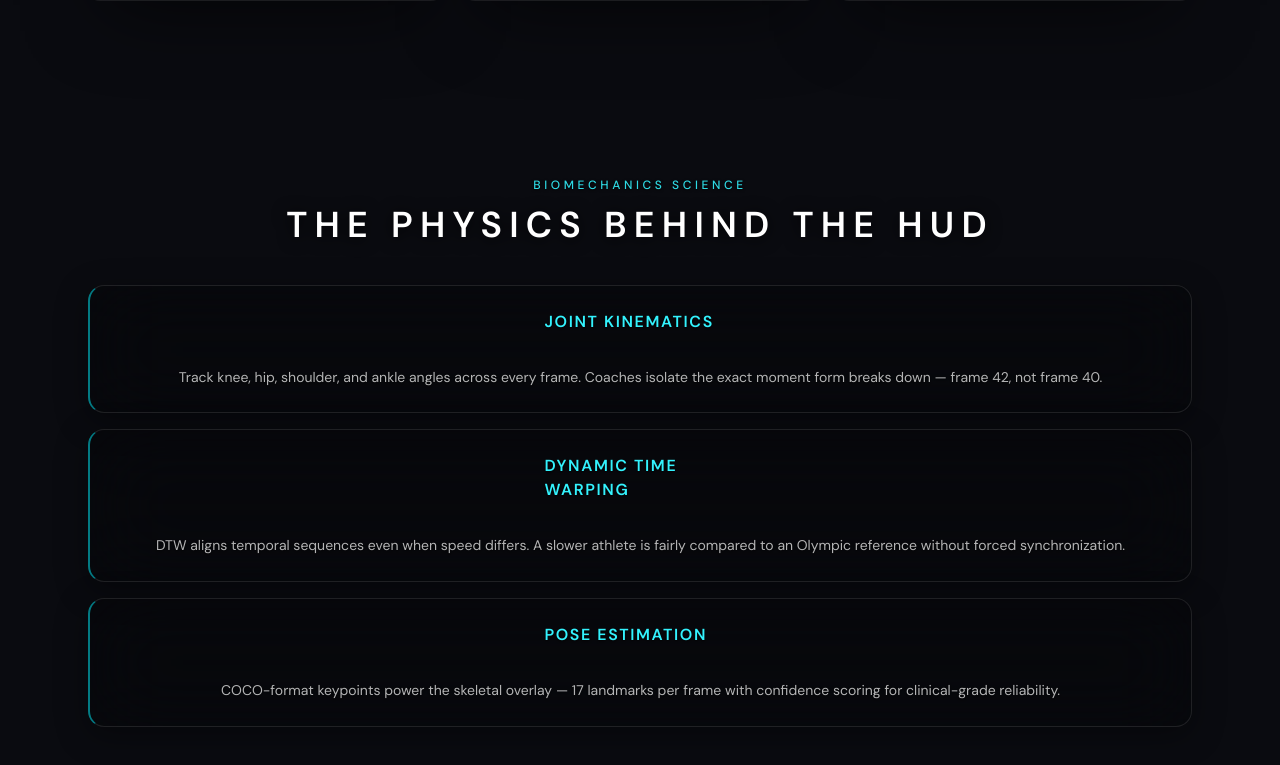
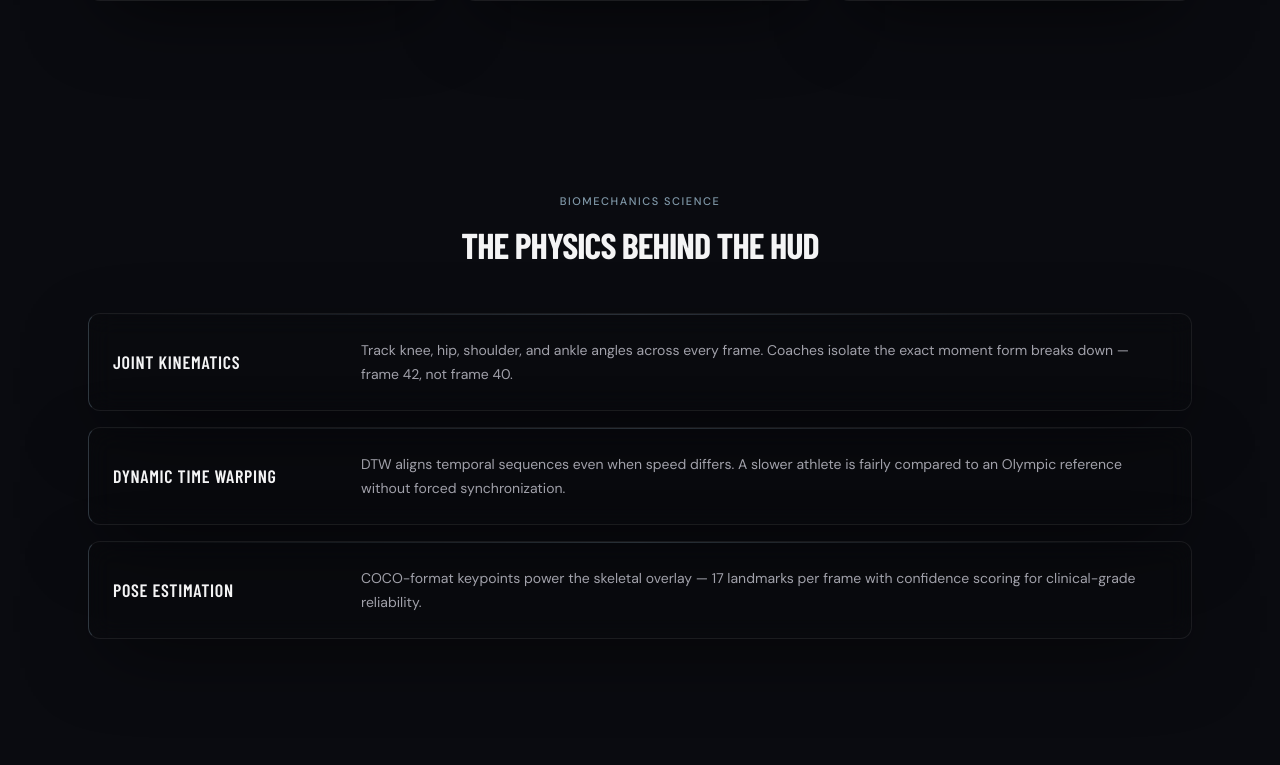
Before and after one commit to AbdullahRana11/MotionKinetix, a Next.js app in the folder frontend/: page / in a window 1280 px wide. Shown: the part 1715-2480 px from the top of the page. Built offline with nearby package versions, Linux system fonts and the light colour scheme; a web font is replaced by a local one.

Commit message:
apply display headings and muted body copy to science section

```diff
--- a/frontend/src/components/landing/ScienceSection.tsx
+++ b/frontend/src/components/landing/ScienceSection.tsx
@@ -3,38 +3,29 @@
 import { motion } from 'framer-motion';
 
 import { sciencePillars } from '@/constants/landing-content';
-import { Card } from '@/components/ui/Card';
+import SectionHeading from '@/components/landing/SectionHeading';
 
 export default function ScienceSection() {
   return (
-    <section id="science" className="scroll-mt-28 py-20">
-      <div className="mb-10 text-center">
-        <p className="text-xs font-medium uppercase tracking-[0.3em] text-primary-400/90 text-crisp">
-          Biomechanics Science
-        </p>
-        <h2 className="mt-3 text-3xl font-black tracking-hero text-hero-crisp md:text-4xl">
-          THE PHYSICS BEHIND THE HUD
-        </h2>
-      </div>
+    <section id="science" className="scroll-mt-28 py-24">
+      <SectionHeading
+        eyebrow="Biomechanics Science"
+        title="The Physics Behind the HUD"
+      />
 
       <div className="space-y-4">
         {sciencePillars.map((pillar, index) => (
-          <motion.div
+          <motion.article
             key={pillar.title}
-            initial={{ opacity: 0, x: index % 2 === 0 ? -20 : 20 }}
-            whileInView={{ opacity: 1, x: 0 }}
+            initial={{ opacity: 0, y: 16 }}
+            whileInView={{ opacity: 1, y: 0 }}
             viewport={{ once: true, margin: '-60px' }}
-            transition={{ duration: 0.6 }}
+            transition={{ duration: 0.65, ease: [0.22, 1, 0.36, 1] }}
+            className="landing-card flex flex-col gap-4 border-l border-l-ice/25 md:flex-row md:items-center md:gap-10"
           >
-            <Card className="border-l-2 border-l-primary-500/50 bg-black/25 md:flex md:items-center md:gap-8">
-              <h3 className="shrink-0 text-base font-bold uppercase tracking-widest text-primary-400 text-crisp md:w-48">
-                {pillar.title}
-              </h3>
-              <p className="mt-2 text-sm leading-relaxed text-white/70 text-crisp md:mt-0">
-                {pillar.body}
-              </p>
-            </Card>
-          </motion.div>
+            <h3 className="landing-card-title shrink-0 md:w-52">{pillar.title}</h3>
+            <p className="landing-body text-[14px]">{pillar.body}</p>
+          </motion.article>
         ))}
       </div>
     </section>
```
